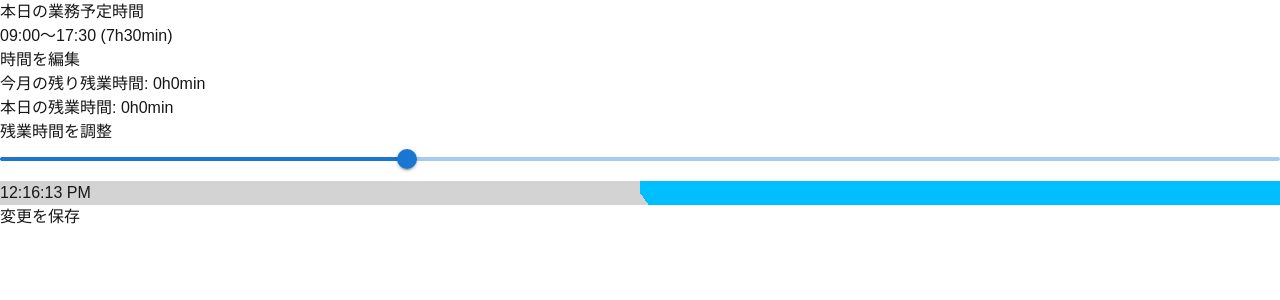
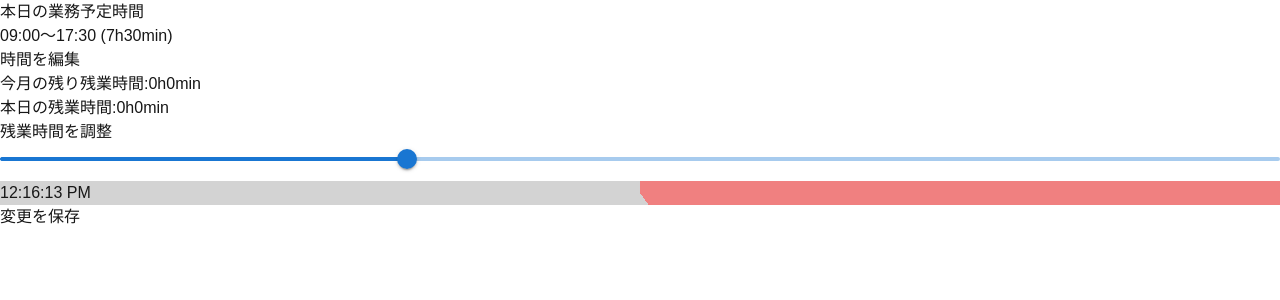
Before and after one commit to KazueHara-1/r-study-JavaScript, a Next.js app in the folder final_ex/: page /working in a window 1280 px wide. Shown: the top 300 px of the page. Built offline with nearby package versions, Linux system fonts and the light colour scheme.

Commit message:
昼休憩を反映させる

```diff
--- a/final_ex/src/app/setting/page.tsx
+++ b/final_ex/src/app/setting/page.tsx
@@ -31,7 +31,7 @@ export default function Home() {
       OVERTIME_KEY,
       (overtimeHours * 60 + overtimeMinutes).toString()
     );
-    localStorage.setItem(BREAK_TIME_KEY, breakTime.toString());
+    localStorage.setItem(BREAK_TIME_KEY, breakTime.toJSDate().toISOString());
   };
   return (
     <div className="grid grid-rows-[20px_1fr_20px] items-center justify-items-center min-h-screen p-8 pb-20 gap-16 sm:p-20 font-[family-name:var(--font-geist-sans)]">
--- a/final_ex/src/app/working/page.tsx
+++ b/final_ex/src/app/working/page.tsx
@@ -12,7 +12,7 @@ import SaveOvertime from "@/components/saveOvertime";
 import TimePickerDialog from "@/components/timePickerDialog";
 import WorkTime from "@/components/workTime";
 import { convertHMin } from "@/utils/convertHMin";
-import { OVERTIME_KEY } from "@/utils/const";
+import { BREAK_TIME_KEY, OVERTIME_KEY } from "@/utils/const";
 import { twMerge } from "tailwind-merge";
 
 export default function Home() {
@@ -29,6 +29,15 @@ export default function Home() {
   const defaultEndTime = DateTime.now().set({
     hour: 17,
     minute: 30,
+    second: 0,
+    millisecond: 0,
+  });
+  const breakTimeFromLocalStorage = localStorage.getItem(BREAK_TIME_KEY);
+  const lunchTime = breakTimeFromLocalStorage
+    ? DateTime.fromISO(breakTimeFromLocalStorage)
+    : DateTime.now().set({
+        hour: 12,
+        minute: 0,
         second: 0,
         millisecond: 0,
       });
@@ -60,6 +69,7 @@ export default function Home() {
     setIsTimePickerDialogVisible(true);
   }, []);
 
+  useEffect(() => {
     const totalWorkingTimeNow = () => {
       const now = DateTime.now();
       // デバッグ用
@@ -81,18 +91,15 @@ export default function Home() {
       }
       return diffMin / workTime;
     };
-
-  useEffect(() => {
     const intervalId = setInterval(() => {
       setPercent(totalWorkingTimeNow());
       const now = DateTime.now();
-      const lunchTime = DateTime.now().set({ hour: 1 });
-      if (lunchTime < now && now < lunchTime) {
+      if (lunchTime < now && now < lunchTime.plus({ hour: 1 })) {
         setIsBreak(true);
       }
     }, 1000);
     return () => clearInterval(intervalId);
-  }, []);
+  }, [lunchTime, start, workTime]);
   const bgClassName = twMerge(
     "grid grid-rows-[20px_1fr_20px] items-center justify-items-center min-h-screen p-8 pb-20 gap-16 sm:p-20 font-[family-name:var(--font-geist-sans)]",
     isBreak && "bg-[#FFEFD5]"
@@ -123,10 +130,28 @@ export default function Home() {
             }}
           />
           <p className="text-center">
-            今月の残り残業時間: {convertHMin(overtime)}
+            今月の残り残業時間:
+            <span
+              className={twMerge(
+                "font-bold",
+                overtime < 0 && "text-blue-400",
+                0 < overtime && "text-red-500"
+              )}
+            >
+              {convertHMin(overtime)}
+            </span>
           </p>
           <p className="text-center">
-            本日の残業時間: {convertHMin(TodaysOvertime)}
+            本日の残業時間:
+            <span
+              className={twMerge(
+                "font-bold",
+                TodaysOvertime < 0 && "text-blue-400",
+                0 < TodaysOvertime && "text-red-500"
+              )}
+            >
+              {convertHMin(TodaysOvertime)}
+            </span>
           </p>
           <p className="text-center">残業時間を調整</p>
           <Slider
```
Lines whose indentation alone changed are shown as unchanged.
